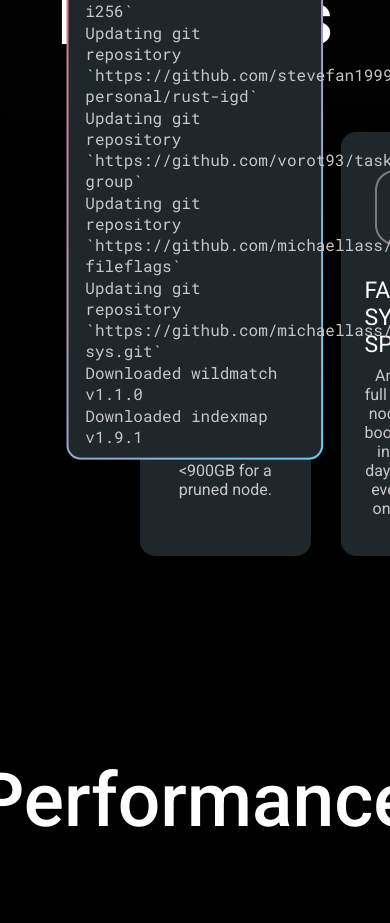
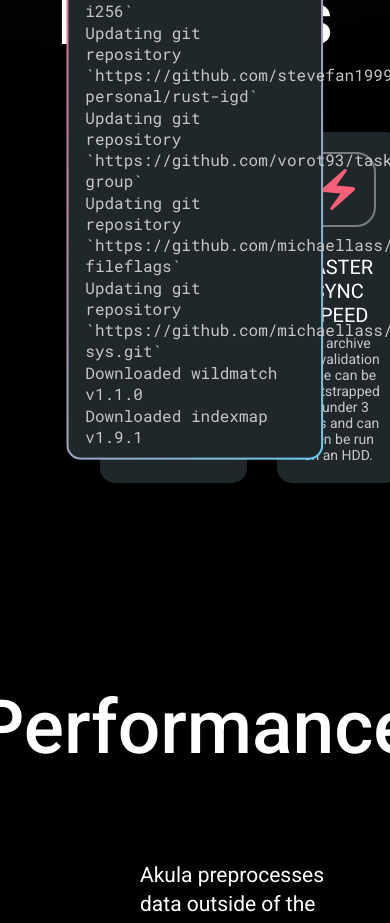
Before and after one commit to akula-bft/website, a React (Create React App) app: page / in a window 390 px wide. Shown: the part 1380-2303 px from the top of the page. Built offline with nearby package versions, Linux system fonts and the light colour scheme.

Commit message:
:iphone: add benefits support for smaller screens

```diff
--- a/src/components/Benefits.tsx
+++ b/src/components/Benefits.tsx
@@ -46,19 +46,27 @@ const StyledBenefits = styled.div`
   align-items: center;
   justify-content: space-evenly;
   font-size: 2rem;
+  width: 100%;
+
   padding: 0 14rem;
-  width: 100%;
+  @media (max-width: 1367px) {
+    padding: 0 10rem;
+  }
 `;
 
 const Benefit = styled.div`
   width: 100%;
   background: var(--terminal);
-  padding: 3.8rem 2.4rem;
   border-radius: 1.5rem;
   display: flex;
   flex-direction: column;
   align-items: center;
   height: 100%;
+
+  padding: 3.8rem 2.4rem;
+  @media (max-width: 1367px) {
+    padding: 2rem 2rem;
+  }
 `;
 
 const IconContainer = styled.div`
@@ -77,19 +85,29 @@ const Icon = styled.img`
 `;
 
 const Header = styled.h4`
-  font-size: 2.3rem;
   text-transform: uppercase;
   font-weight: 400;
+  text-align: center;
+
+  font-size: 2.3rem;
   margin-top: 3.2rem;
+  @media (max-width: 1367px) {
+    font-size: 2rem;
+    margin-top: 2.8rem;
+  }
 `;
 
 const Description = styled.p`
   width: 100%;
-  font-size: 1.6rem;
   color: var(--sub);
   font-weight: 400;
   text-align: center;
   margin-top: 0.8rem;
+
+  font-size: 1.6rem;
+  @media (max-width: 1367px) {
+    font-size: 1.4rem;
+  }
 `;
 
 const Benefits = () => {
```
